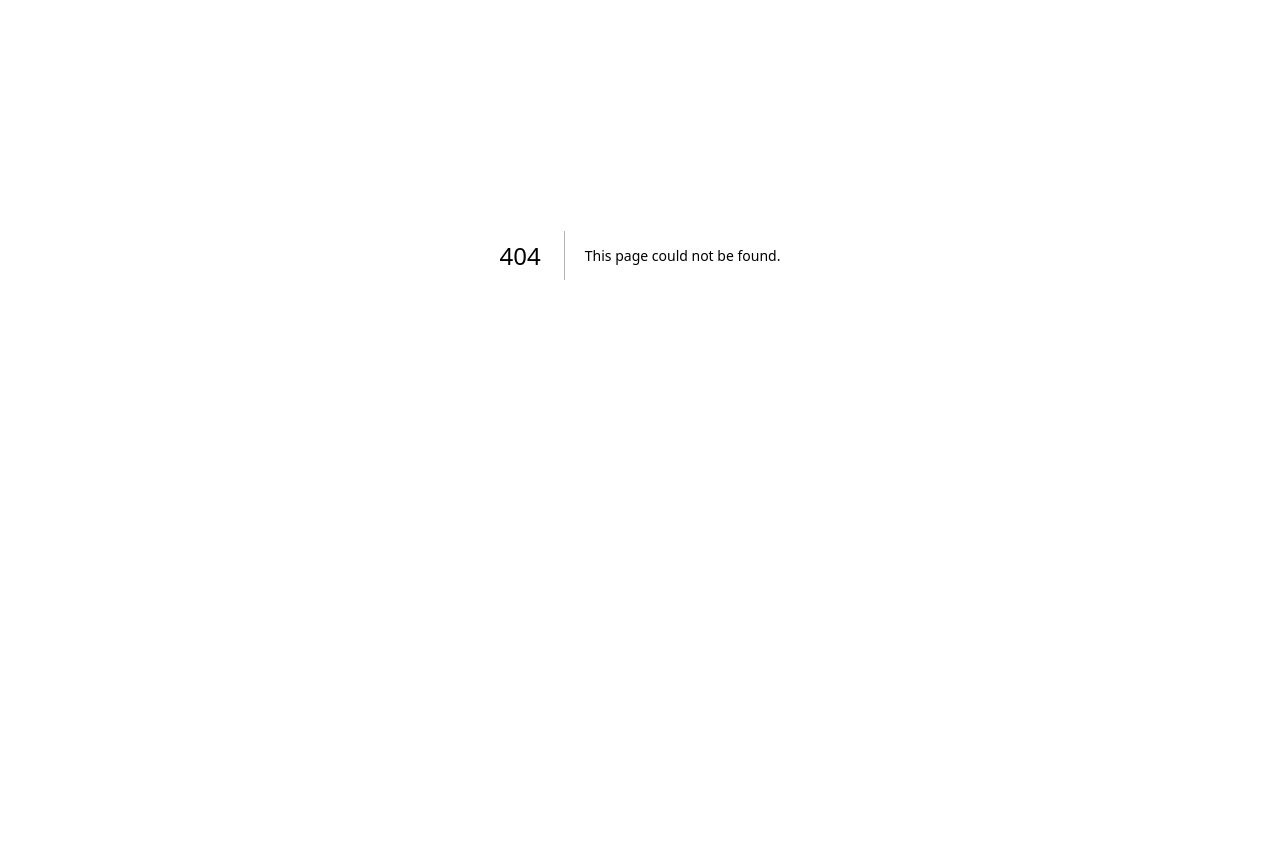
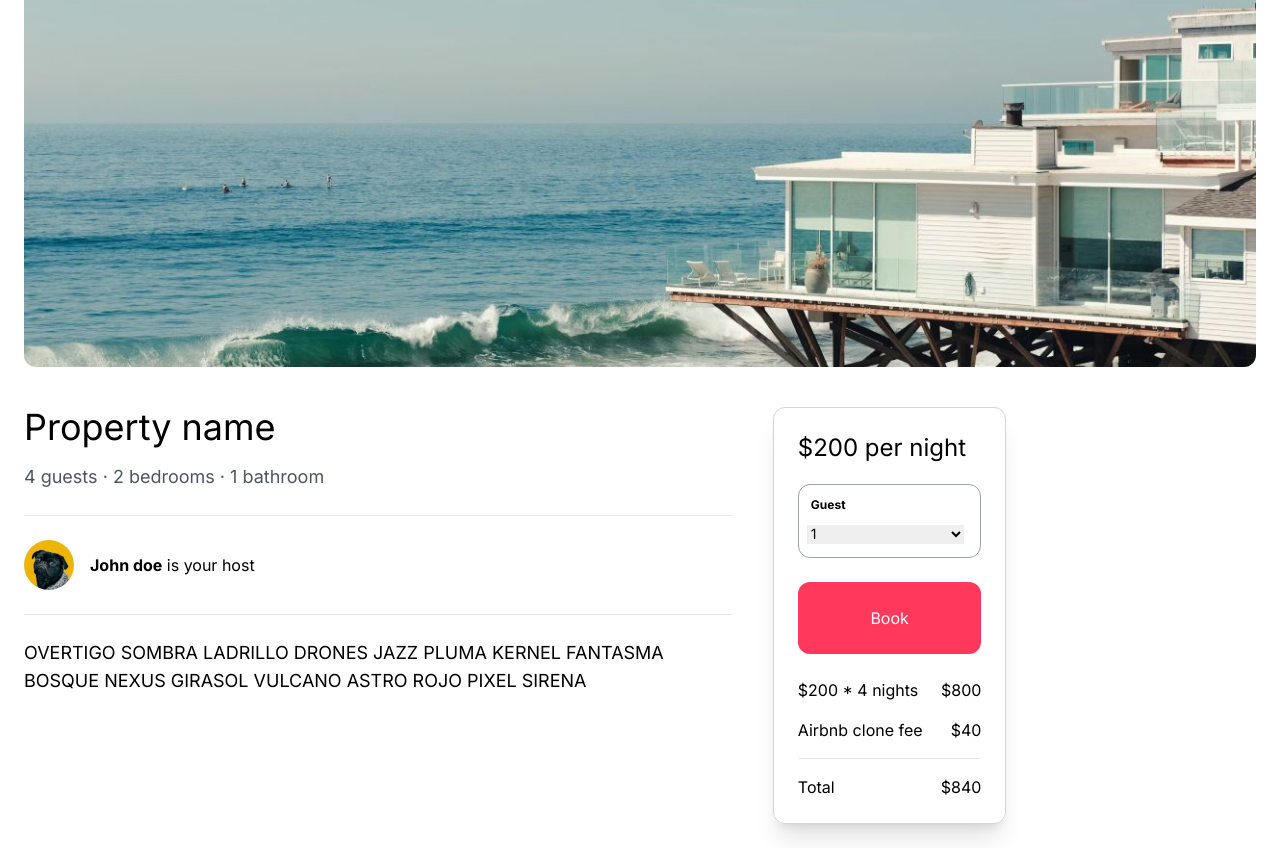
Before and after one commit to ifranco07/Airbnbclone-frontend, a Next.js app: page /properties/1 in a window 1280 px wide. Before the commit this address had no page. Shown: the part 273-1121 px from the top of the page. Before the commit the page ends 928 px from the top, so only its background shows below. Built offline with nearby package versions, Linux system fonts and the light colour scheme.

Commit message:
05 Detail page for properties (static)

```diff
--- /dev/null
+++ b/app/components/properties/ReservationSiderbar.tsx
@@ -0,0 +1,42 @@
+const ReservationSidebar = () => {
+    return (
+        <aside className="mt-6 p-6 col-span-2 rounded-xl border border-gray-300 shadow-xl">
+            <h2 className="mb-5 text-2xl">$200 per night</h2>
+
+            <div className="mb-6 p-3 border border-gray-400 rounded-xl">
+            <label htmlFor="guests" className="mb-2 block font-bold text-xs">Guest</label>
+
+                <select id="guests" name="guests" className="w-full -ml-1 text-sm">
+                    <option value="1">1</option>
+                    <option value="2">2</option>
+                    <option value="3">3</option>
+                    <option value="4">4</option>
+                </select>
+            </div>
+
+            <div className="w-full mb-6 py-6 text-center text-white bg-airbnb hover:bg-airbnb-dark rounded-xl">Book</div>
+
+            <div className="mb-4 flex justify-between align-center">
+                <p>$200 * 4 nights</p>
+
+                <p>$800</p>
+            </div>
+
+            <div className="mb-4 flex justify-between align-center">
+                <p>Airbnb clone fee</p>
+
+                <p>$40</p>
+            </div>
+
+            <hr />
+
+            <div className="mt-4 flex justify-between align-center">
+                <p>Total</p>
+
+                <p>$840</p>
+            </div>
+        </aside>
+    )
+}
+
+export default ReservationSidebar;
--- /dev/null
+++ b/app/properties/[id]/page.tsx
@@ -0,0 +1,54 @@
+import ReservationSidebar from "@/app/components/properties/ReservationSiderbar";
+import Image from "next/image";
+
+
+const PropertyDetailPage = () => {
+    return (
+        <main className="max-w-[1500px] mx-auto px-6 pb-6">
+            <div className="w-full h-[64vh] mb-4 overflow-hidden rounded-xl relative">
+                <Image
+                    fill
+                    src='/beach_1.jpg'
+                    className="object-cover w-full h-full"
+                    alt="Beach house"
+                />
+            </div>
+
+            <div className="mt-4 grid grid-cols-1 md:grid-cols-5 gap-4">
+                <div className="py-6 pr-6 col-span-3">
+                    <h1 className="mb-4 text-4xl">Property name</h1>
+
+                    <span className="mb-6 block text-lg text-gray-600">
+                        4 guests · 2 bedrooms · 1 bathroom
+                    </span>
+
+                    <hr />
+
+                    <div className="py-6 flex items-center space-x-4">
+                        <Image
+                            src='/profile_pic_1.jpg'
+                            width={50}
+                            height={50}
+                            className="rounded-full"
+                            alt="User name"
+                        />
+
+                        <p><strong>John doe</strong> is your host</p>
+                    </div>
+
+                    <hr />
+
+                    <p className="mt-6 text-lg">
+                    OVERTIGO SOMBRA LADRILLO DRONES JAZZ PLUMA KERNEL FANTASMA BOSQUE
+                     NEXUS GIRASOL VULCANO ASTRO ROJO PIXEL SIRENA
+                    </p>
+                </div>
+                <div>
+                    <ReservationSidebar / >
+                </div>
+            </div>
+        </main>
+    )
+}
+
+export default PropertyDetailPage;
```
